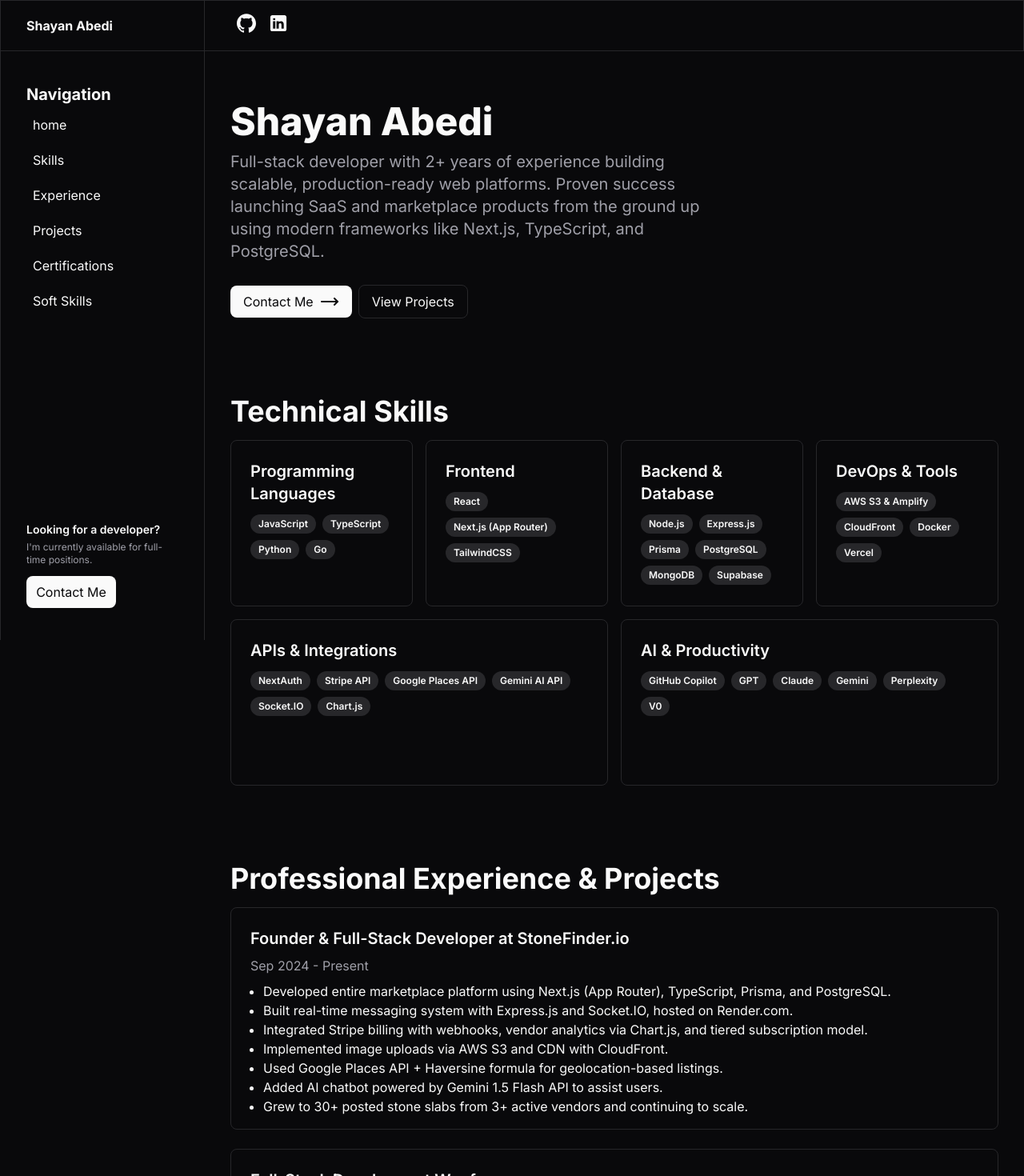
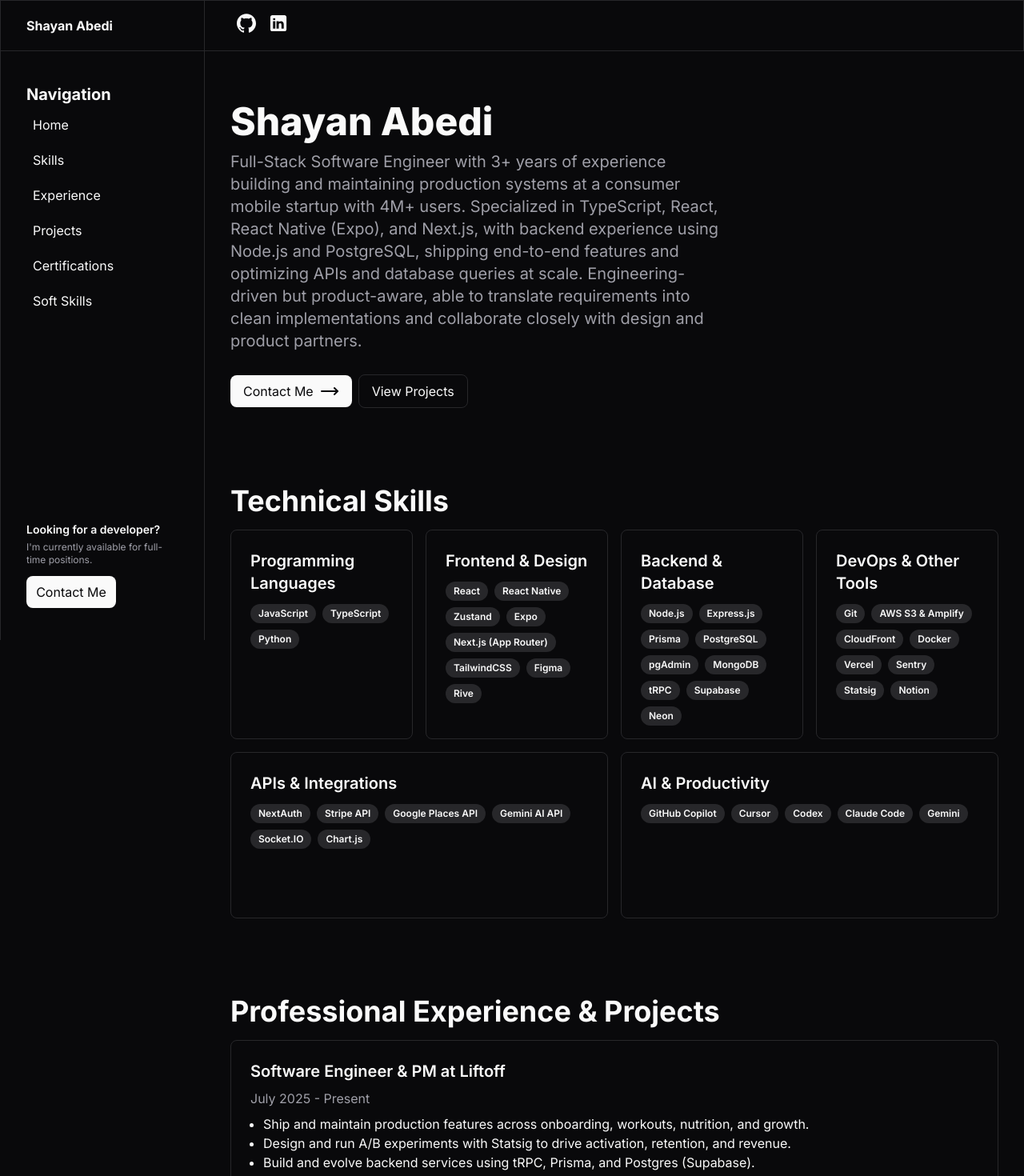
Before and after one commit to shayanabedi98/2025-portfolio, a React (Vite) app: page / in a window 1280 px wide. Shown: the top 1470 px of the page at 80% size. Built offline with nearby package versions, Linux system fonts and the light colour scheme.

Commit message:
2026 update

```diff
--- a/src/components/Experience.tsx
+++ b/src/components/Experience.tsx
@@ -32,6 +32,20 @@
       <SubHeading content="Professional Experience & Projects" />
       <div className="flex flex-col gap-6">
         <ExperienceItem
+          title="Software Engineer & PM at Liftoff"
+          dateRange="July 2025 - Present"
+          list={[
+            "Ship and maintain production features across onboarding, workouts, nutrition, and growth.",
+            "Design and run A/B experiments with Statsig to drive activation, retention, and revenue.",
+            "Build and evolve backend services using tRPC, Prisma, and Postgres (Supabase).",
+            "Optimize database queries and APIs for high-traffic, real-world usage.",
+            "Monitor production stability and debug issues using Sentry.",
+            "Collaborate closely with product, design, and engineering partners using Notion for PRDs and planning.",
+            "Mentor interns and review PRs to uphold code quality standards.",
+            "Influence architectural decisions around performance and feature ownership.",
+          ]}
+        />
+        <ExperienceItem
           title="Founder & Full-Stack Developer at StoneFinder.io"
           dateRange="Sep 2024 - Present"
           list={[
@@ -40,7 +54,7 @@
             "Integrated Stripe billing with webhooks, vendor analytics via Chart.js, and tiered subscription model.",
             "Implemented image uploads via AWS S3 and CDN with CloudFront.",
             "Used Google Places API + Haversine formula for geolocation-based listings.",
-            "Added AI chatbot powered by Gemini 1.5 Flash API to assist users.",
+            "Added AI chatbot powered by Gemini 2.5 Flash API to assist users.",
             "Grew to 30+ posted stone slabs from 3+ active vendors and continuing to scale.",
           ]}
         />
--- a/src/components/FeaturedProjects.tsx
+++ b/src/components/FeaturedProjects.tsx
@@ -1,6 +1,6 @@
-import {useState} from "react";
+import { useState } from "react";
 import SubHeading from "./SubHeading";
-import {ChevronLeft, ChevronRight} from "lucide-react";
+import { ChevronLeft, ChevronRight } from "lucide-react";
 import ScrollTo from "./ScrollTo";
 
 function Project({
@@ -19,26 +19,27 @@
   const [imageIndex, setImageIndex] = useState(0);
 
   return (
-    <a href={href} target="_blank" className="flex flex-col w-full">
-      <div className="w-full relative max-[375px]:h-52 max-[400px]:h-60 max-sm:h-72 max-md:h-96 max-xl:h-[550px] xl:h-72 flex items-center">
+    <div className="relative">
       <button
         onClick={() =>
           setImageIndex((prevIndex) => (prevIndex + 1) % images.length)
         }
-          className="cursor-pointer absolute right-2 bg-accent/70 flex items-center justify-center rounded-full h-8 w-8 z-10 lg:hover:bg-accent/100 transition"
+        className="cursor-pointer top-[25%] absolute right-2 bg-accent/70 flex items-center justify-center rounded-full h-8 w-8 z-10 lg:hover:bg-accent/100 transition"
       >
         <ChevronRight />
       </button>
       <button
         onClick={() =>
           setImageIndex(
-              (prevIndex) => (prevIndex - 1 + images.length) % images.length
+            (prevIndex) => (prevIndex - 1 + images.length) % images.length,
           )
         }
-          className="cursor-pointer absolute left-2 bg-accent/70 flex items-center justify-center rounded-full h-8 w-8 z-10 lg:hover:bg-accent/100 transition"
+        className="cursor-pointer top-[25%] absolute left-2 bg-accent/70 flex items-center justify-center rounded-full h-8 w-8 z-10 lg:hover:bg-accent/100 transition"
       >
         <ChevronLeft />
       </button>
+      <a href={href} target="_blank" className="flex flex-col w-full">
+        <div className="w-full relative max-[375px]:h-52 max-[400px]:h-60 max-sm:h-72 max-md:h-96 max-xl:h-[550px] xl:h-72 flex items-center">
           <img
             src={images[imageIndex]}
             alt={`screenshot of ${title}`}
@@ -67,6 +68,7 @@
           </div>
         </div>
       </a>
+    </div>
   );
 }
 
--- a/src/components/Home.tsx
+++ b/src/components/Home.tsx
@@ -7,10 +7,14 @@
       <ScrollTo targetId="home" />
       <h1 className="text-5xl font-extrabold">Shayan Abedi</h1>
       <p className="text-lg sm:text-xl max-w-[620px] w-full text-neutral">
-        Full-stack developer with 2+ years of experience building scalable,
-        production-ready web platforms. Proven success launching SaaS and
-        marketplace products from the ground up using modern frameworks like
-        Next.js, TypeScript, and PostgreSQL.
+        Full-Stack Software Engineer with 3+ years of experience building and
+        maintaining production systems at a consumer mobile startup with 4M+
+        users. Specialized in TypeScript, React, React Native (Expo), and
+        Next.js, with backend experience using Node.js and PostgreSQL, shipping
+        end-to-end features and optimizing APIs and database queries at scale.
+        Engineering-driven but product-aware, able to translate requirements
+        into clean implementations and collaborate closely with design and
+        product partners.
       </p>
       <div className="flex items-center gap-2 mt-4">
         <a href="#contact">
--- a/src/components/Sidebar.tsx
+++ b/src/components/Sidebar.tsx
@@ -7,12 +7,11 @@
 }
 
 export default function Sidebar() {
-
   return (
     <div className="w-64 max-lg:hidden justify-between fixed left-0 border-y-0 h-[calc(100vh-64px)] flex flex-col gap-1 py-10 px-8 border-accent border-x">
       <div className="flex flex-col gap-1 ">
         <h1 className="font-bold text-xl">Navigation</h1>
-        <SidebarNavItem href="/#home" content="home" />
+        <SidebarNavItem href="/#home" content="Home" />
         <SidebarNavItem href="/#skills" content="Skills" />
         <SidebarNavItem href="/#experience" content="Experience" />
         <SidebarNavItem href="/#projects" content="Projects" />
--- a/src/components/TechnicalSkills.tsx
+++ b/src/components/TechnicalSkills.tsx
@@ -27,11 +27,20 @@
       <div className="gap-4 grid grid-cols-1 sm:grid-cols-2 xl:grid-cols-4">
         <Skill
           title="Programming Languages"
-          list={["JavaScript", "TypeScript", "Python", "Go"]}
+          list={["JavaScript", "TypeScript", "Python"]}
         />
         <Skill
-          title="Frontend"
-          list={["React", "Next.js (App Router)", "TailwindCSS"]}
+          title="Frontend & Design"
+          list={[
+            "React",
+            "React Native",
+            "Zustand",
+            "Expo",
+            "Next.js (App Router)",
+            "TailwindCSS",
+            "Figma",
+            "Rive",
+          ]}
         />
         <Skill
           title="Backend & Database"
@@ -40,13 +49,25 @@
             "Express.js",
             "Prisma",
             "PostgreSQL",
+            "pgAdmin",
             "MongoDB",
+            "tRPC",
             "Supabase",
+            "Neon",
           ]}
         />
         <Skill
-          title="DevOps & Tools"
-          list={["AWS S3 & Amplify", "CloudFront", "Docker", "Vercel"]}
+          title="DevOps & Other Tools"
+          list={[
+            "Git",
+            "AWS S3 & Amplify",
+            "CloudFront",
+            "Docker",
+            "Vercel",
+            "Sentry",
+            "Statsig",
+            "Notion",
+          ]}
         />
         <div className="xl:col-span-2">
           <Skill
@@ -66,11 +87,10 @@
             title="AI & Productivity"
             list={[
               "GitHub Copilot",
-              "GPT",
-              "Claude",
+              "Cursor",
+              "Codex",
+              "Claude Code",
               "Gemini",
-              "Perplexity",
-              "V0",
             ]}
           />
         </div>
```
Also changed, not shown: 1 other file (tests, documents, lock files or other folders). Lines whose indentation alone changed are shown as unchanged.
